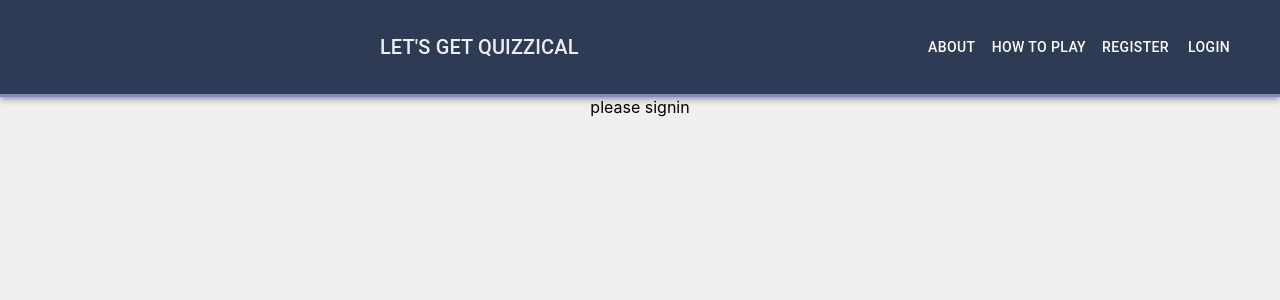
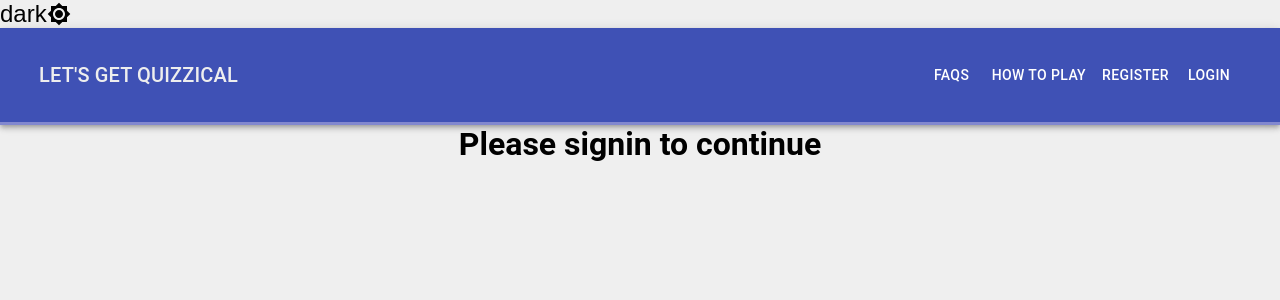
Before and after one commit to ms-cs-stevens/lets-get-quizzical, a React (Create React App) app: page / in a window 1280 px wide. Shown: the top 300 px of the page. Built offline with nearby package versions, Linux system fonts and the light colour scheme; no server answers.

Commit message:
setup theme for application

```diff
--- a/package.json
+++ b/package.json
@@ -3,9 +3,13 @@
   "version": "0.1.0",
   "private": true,
   "dependencies": {
+    "@emotion/react": "^11.7.0",
+    "@emotion/styled": "^11.6.0",
     "@material-ui/core": "^4.12.3",
     "@material-ui/icons": "^4.11.2",
     "@material-ui/lab": "^4.0.0-alpha.60",
+    "@mui/icons-material": "^5.2.0",
+    "@mui/material": "^5.2.2",
     "@testing-library/jest-dom": "^5.11.4",
     "@testing-library/react": "^11.1.0",
     "@testing-library/user-event": "^12.1.10",
--- a/src/App.css
+++ b/src/App.css
@@ -1,38 +1,17 @@
 .App {
   text-align: center;
+}
+
+.App-body {
+  height: 100vh;
+  font-family: "Roboto", "Helvetica", "Arial", sans-serif;
+}
+
+.App-Bar {
+  height: 10vh;
 }
 
 .App-logo {
   height: 20vmin;
   pointer-events: none;
 }
-
-@media (prefers-reduced-motion: no-preference) {
-  .App-logo {
-    animation: App-logo-spin infinite 20s linear;
-  }
-}
-
-.App-header {
-  background-color: #282c34;
-  min-height: 20vh;
-  display: flex;
-  flex-direction: column;
-  align-items: center;
-  justify-content: center;
-  font-size: calc(10px + 2vmin);
-  color: white;
-}
-
-.App-link {
-  color: #61dafb;
-}
-
-@keyframes App-logo-spin {
-  from {
-    transform: rotate(0deg);
-  }
-  to {
-    transform: rotate(360deg);
-  }
-}
--- a/src/App.jsx
+++ b/src/App.jsx
@@ -1,21 +1,60 @@
 import "./App.css";
-import { useEffect, useState } from "react";
+import React, { useEffect, useState } from "react";
 import { BrowserRouter as Router, Switch, Route } from "react-router-dom";
 import Navigation from "./components/Navigation";
 import Signup from "./components/user/SignUp";
 import SignIn from "./components/user/SignIn";
+import Account from "./components/user/Account";
 import Questions from "./components/quiz/questions";
-import Account from "./components/user/Account";
 import HomePage from "./components/HomePage";
 import firebaseApp from "./firebase/firebaseApp";
-import Faqs from './components/faqs/Faqs_comp.js';
-
-import { useSetRecoilState } from "recoil";
+import Faqs from "./components/faqs/Faqs_comp.js";
+import { useTheme, ThemeProvider, createTheme } from "@mui/material/styles";
+import IconButton from "@mui/material/IconButton";
+import Brightness4Icon from "@mui/icons-material/Brightness4";
+import Brightness7Icon from "@mui/icons-material/Brightness7";
+import { useRecoilState, useSetRecoilState } from "recoil";
 import state from "./state/global";
+import { amber, deepOrange, grey } from "@mui/material/colors";
 
 const App = () => {
   const [loading, setLoading] = useState(true);
   const setCurrentUser = useSetRecoilState(state.currentUserState);
+  const [themeMode, setThemeMode] = useRecoilState(state.themeModeState);
+
+  const getDesignTokens = (themeMode) => ({
+    palette: {
+      themeMode,
+      ...(themeMode === "light"
+        ? {
+            // palette values for light mode
+            primary: amber,
+            divider: amber[200],
+            text: {
+              primary: grey[900],
+              secondary: grey[800],
+            },
+          }
+        : {
+            // palette values for dark mode
+            primary: deepOrange,
+            divider: deepOrange[700],
+            background: {
+              default: deepOrange[900],
+              paper: deepOrange[900],
+            },
+            text: {
+              primary: "#fff",
+              secondary: grey[500],
+            },
+          }),
+    },
+  });
+
+  const theme = React.useMemo(
+    () => createTheme(getDesignTokens(themeMode)),
+    [themeMode]
+  );
 
   // authentication and setting up current user
   useEffect(() => {
@@ -38,6 +77,17 @@ const App = () => {
   }
 
   return (
+    <ThemeProvider theme={theme}>
+      <IconButton
+        sx={{ ml: 1 }}
+        onClick={() => {
+          setThemeMode(themeMode === "dark" ? "light" : "dark");
+        }}
+        color="inherit"
+      >
+        {themeMode}
+        {themeMode === "dark" ? <Brightness7Icon /> : <Brightness4Icon />}
+      </IconButton>
       <Router>
         <div className="App">
           <Navigation />
@@ -47,12 +97,15 @@ const App = () => {
               <Route path="/register" component={Signup} />
               <Route path="/login" component={SignIn} />
               <Route path="/quiz" component={Questions} />
+              {/* <Route path="/add_questions" component={AddQuestions} /> */}
+              {/* <Route path="/categories" component={Categories} /> */}
               <Route path="/user/account" component={Account} />
               <Route path="/faqs" component={Faqs} />
             </Switch>
           </div>
         </div>
       </Router>
+    </ThemeProvider>
   );
 };
 
--- a/src/components/HomePage.jsx
+++ b/src/components/HomePage.jsx
@@ -4,11 +4,13 @@ import { useRecoilValue } from "recoil";
 const HomePage = () => {
   const currentUser = useRecoilValue(state.currentUserState);
   console.log(currentUser);
-  if (currentUser) {
-    return "Welcome to homepage";
-  } else {
-    return "please signin";
-  }
+  return (
+    <div className="homePage">
+      <h1>
+        {currentUser ? "Welcome to homepage" : "Please signin to continue"}
+      </h1>
+    </div>
+  );
 };
 
 export default HomePage;
--- a/src/components/Navigation.jsx
+++ b/src/components/Navigation.jsx
@@ -13,6 +13,12 @@ import { useRecoilState } from "recoil";
 import state from "../state/global";
 
 const useStyles = makeStyles((theme) => ({
+  // appBar: {
+  //   borderBottomColor: "#564691",
+  //   background: "#564691",
+  //   height: "10vh",
+  //   // position: "fixed",
+  // },
   root: {
     flexGrow: 1,
   },
@@ -76,15 +82,34 @@ export default function Navigation() {
 
   return (
     <div className={classes.root}>
-      <AppBar position="static" style={{ background: "#2E3B55" }}>
+      <AppBar position="static">
         <Toolbar>
-          <Typography component="h1" variant="h6" className={classes.title}>
+          <Typography
+            component="h1"
+            align="left"
+            variant="h6"
+            className={classes.title}
+          >
             Let's Get Quizzical
           </Typography>
           {currentUser ? (
             <>
-              <Button style={{ color: "#fff" }} component={NavLink} to="/quiz">
-                Questions
+              <Button style={{ color: "#fff" }} component={NavLink} to={"/"}>
+                Home
+              </Button>
+              <Button
+                style={{ color: "#fff" }}
+                component={NavLink}
+                to={"/faqs"}
+              >
+                FAQs
+              </Button>
+              <Button
+                style={{ color: "#fff" }}
+                component={NavLink}
+                to={"/how-to-play"}
+              >
+                How to play
               </Button>
               <Button
                 style={{ color: "#fff" }}
@@ -114,9 +139,9 @@ export default function Navigation() {
               <Button
                 style={{ color: "#fff" }}
                 component={NavLink}
-                to={"/about"}
+                to={"/faqs"}
               >
-                About
+                FAQs
               </Button>
               <Button
                 style={{ color: "#fff" }}
--- a/src/state/global.js
+++ b/src/state/global.js
@@ -6,9 +6,9 @@ const states = {
     default: undefined, // default value (aka initial value)
   }),
 
-  ranking: atom({
-    key: "ranking",
-    default: undefined,
+  themeModeState: atom({
+    key: "theme",
+    default: "dark",
   }),
 };
 
```
Also changed, not shown: src/components/faqs/FAQ_css.css (+16 -22 lines), src/components/leaderboard/Leaderboard.jsx (added, +24 -0 lines), src/images/bg-banner.jpeg (deleted), 1 other file (tests, documents, lock files or other folders). Lines whose indentation alone changed are shown as unchanged.
